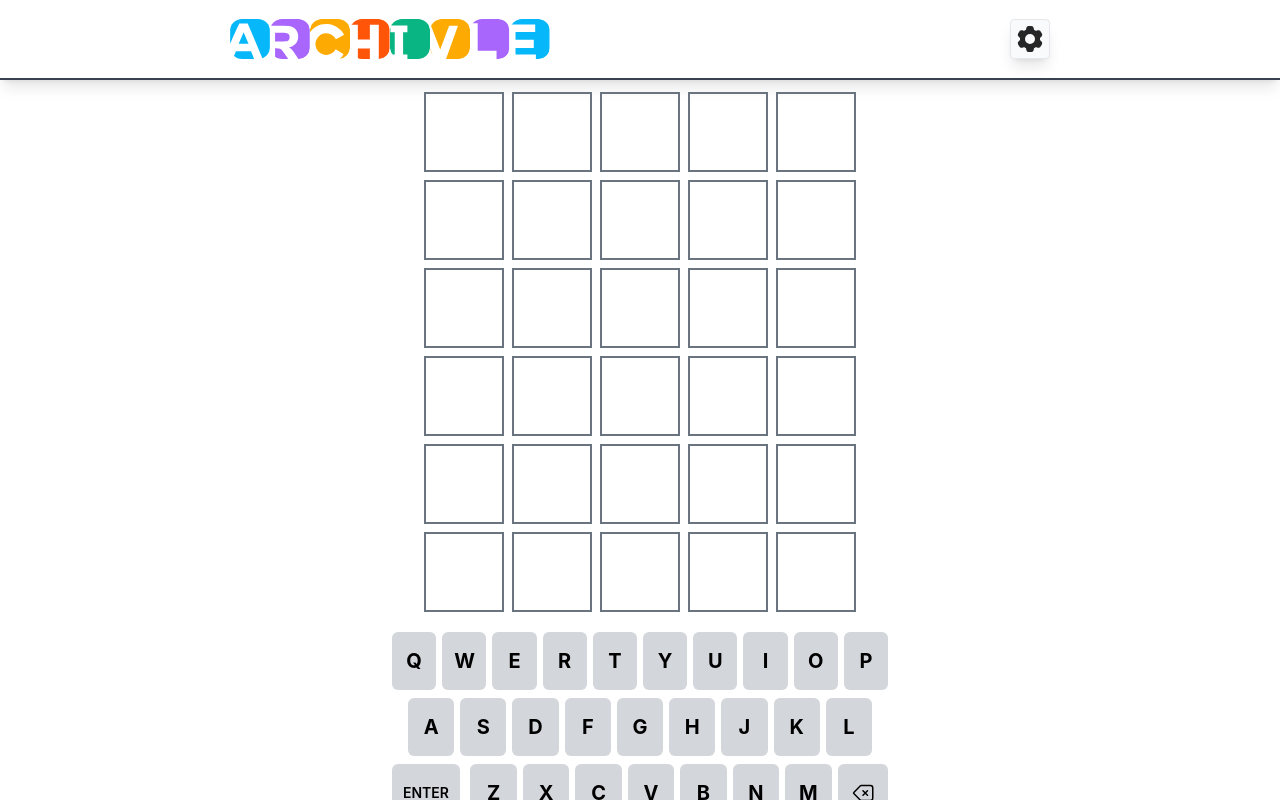
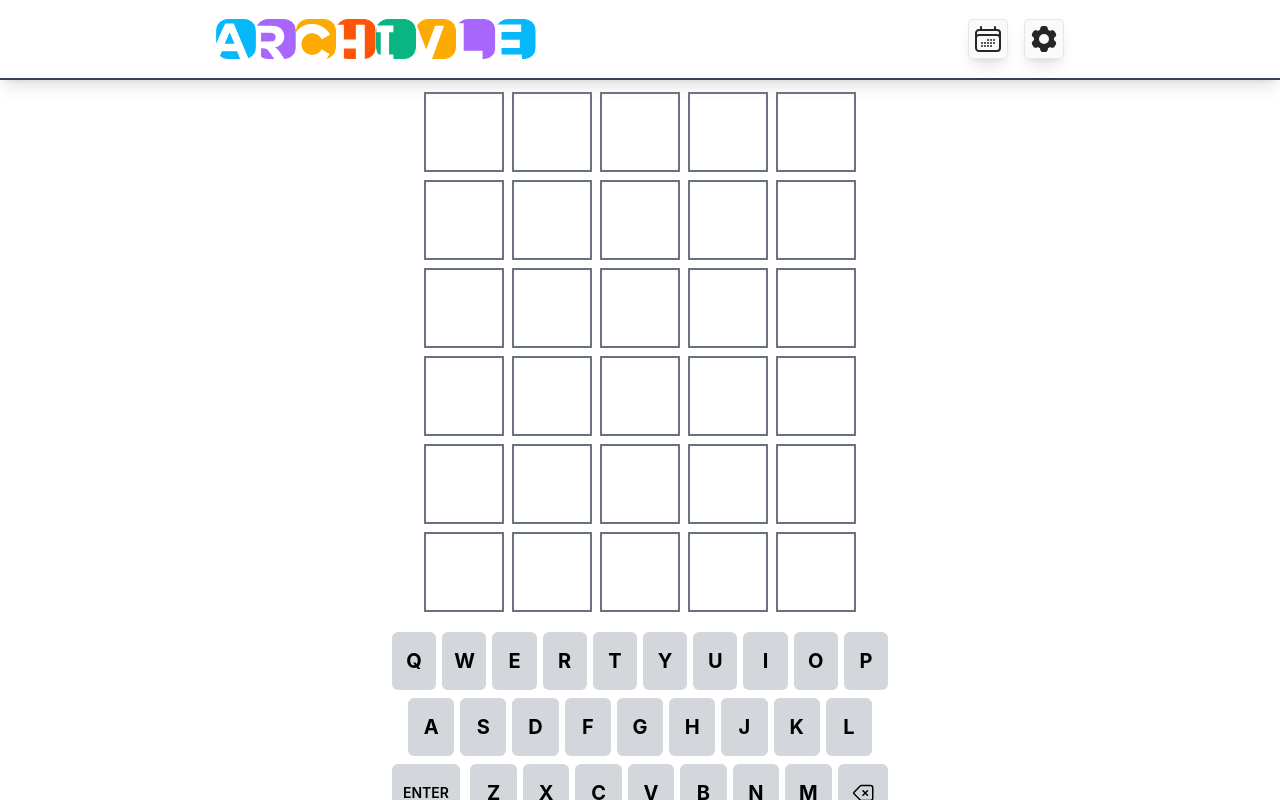
Before and after one commit to lukeclimen/wordle-archive, a Vue app: page / in a window 1280 px wide. Built offline with nearby package versions, Linux system fonts and the light colour scheme.

Commit message:
Add calendar button to site header

```diff
--- a/src/components/SiteHeader.vue
+++ b/src/components/SiteHeader.vue
@@ -3,13 +3,17 @@
     class="flex flex-row items-center justify-around w-full h-20 border-b-2 border-gray-700 shadow-lg"
   >
     <LogoIcon :isMobile="isMobile" />
-    <IconButton :icon="Cog6ToothIcon" @click="$emit('openSettings')" />
+    <div class="flex flex-row gap-x-4">
+      <IconButton :icon="CalendarDaysIcon" @click="$emit('openCalendar')" />
+      <IconButton :icon="Cog6ToothIcon" @click="$emit('openSettings')" />
+    </div>
   </div>
 </template>
 
 <script setup>
 import LogoIcon from '../assets/LogoIcon.vue';
 import { Cog6ToothIcon } from '@heroicons/vue/24/solid';
+import { CalendarDaysIcon } from '@heroicons/vue/24/outline';
 import IconButton from './IconButton.vue';
 defineProps({
   isMobile: {
@@ -17,7 +21,7 @@ defineProps({
     default: true
   }
 });
-defineEmits('openSettings');
+defineEmits(['openSettings', 'openCalendar']);
 </script>
 
 <style scoped></style>
```
